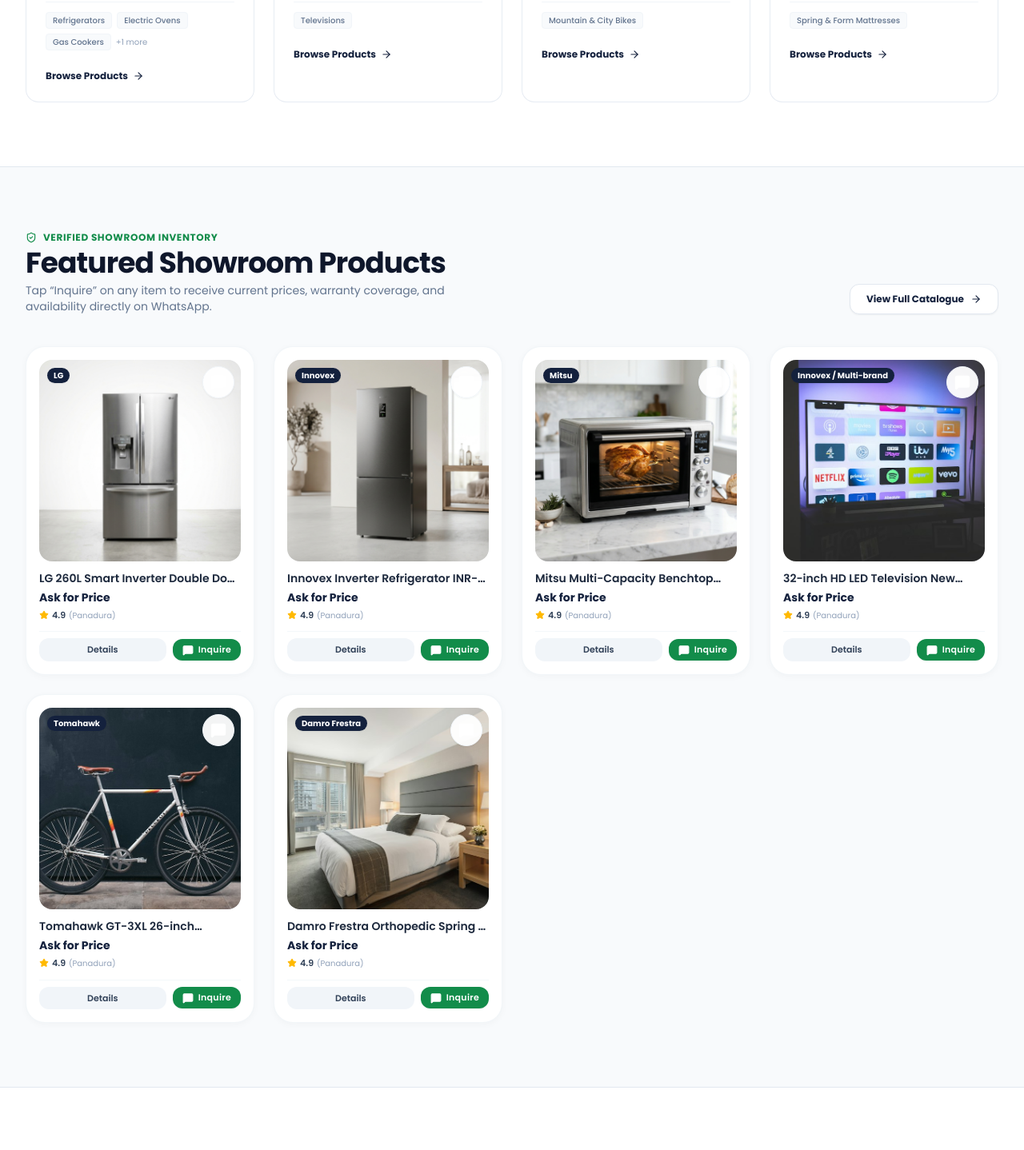
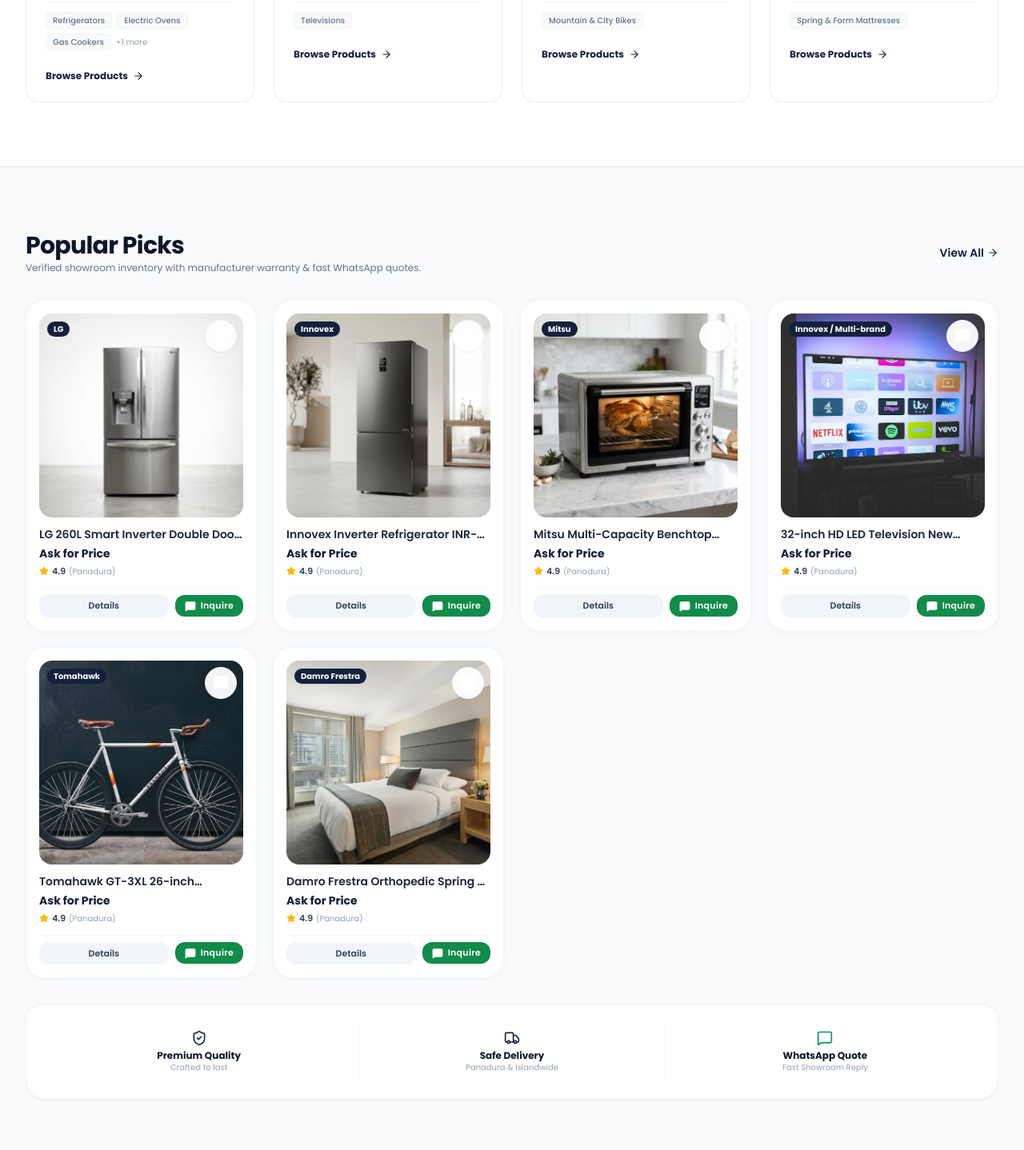
Before and after one commit to bees-arc/priyantha, a Next.js app: page / in a window 1280 px wide. Shown: the part 1330-2768 px from the top of the page at 80% size. Built offline with nearby package versions, Linux system fonts and the light colour scheme.

Commit message:
new ui 2

```diff
--- a/src/app/page.tsx
+++ b/src/app/page.tsx
@@ -245,31 +245,26 @@ export default function HomePage() {
       {/* Featured Products Section */}
       <section className="py-16 sm:py-20 bg-slate-50 border-y border-slate-200">
         <div className="max-w-7xl mx-auto px-4 sm:px-6 lg:px-8">
-          <div className="flex flex-col sm:flex-row justify-between items-start sm:items-end gap-4 mb-10">
+          <div className="flex items-center justify-between gap-4 mb-6 sm:mb-8">
             <div>
-              <div className="flex items-center gap-2 text-xs font-bold text-[#128c4a] tracking-wider uppercase mb-1">
-                <ShieldCheck className="w-3.5 h-3.5" />
-                <span>Verified Showroom Inventory</span>
-              </div>
-              <h2 className="font-serif text-2xl sm:text-3xl lg:text-4xl font-bold text-slate-900 tracking-tight">
-                Featured Showroom Products
+              <h2 className="text-xl sm:text-2xl lg:text-3xl font-bold text-slate-900 tracking-tight">
+                Popular Picks
               </h2>
-              <p className="text-sm text-slate-500 mt-1 max-w-xl">
-                Tap &ldquo;Inquire&rdquo; on any item to receive current prices, warranty coverage,
-                and availability directly on WhatsApp.
+              <p className="text-xs text-slate-500 mt-0.5 hidden sm:block">
+                Verified showroom inventory with manufacturer warranty & fast WhatsApp quotes.
               </p>
             </div>
 
             <Link
               href="/products"
-              className="inline-flex items-center gap-2 px-5 py-2.5 rounded-xl border border-slate-200 bg-white hover:bg-slate-100 text-xs font-bold text-[#14213d] transition-colors shadow-xs"
+              className="inline-flex items-center gap-1 text-xs sm:text-sm font-semibold text-[#14213d] hover:text-[#24375a] transition-colors"
             >
-              <span>View Full Catalogue</span>
+              <span>View All</span>
               <ArrowRight className="w-3.5 h-3.5" />
             </Link>
           </div>
 
-          <div className="grid grid-cols-2 lg:grid-cols-4 gap-4 sm:gap-6">
+          <div className="grid grid-cols-2 lg:grid-cols-4 gap-3 sm:gap-5">
             {featuredProducts.slice(0, 8).map((product) => (
               <ProductCard
                 key={product.id}
@@ -277,6 +272,27 @@ export default function HomePage() {
                 whatsappNumber={settings.whatsappNumber}
               />
             ))}
+          </div>
+
+          {/* Oakory Style 3-Column Trust Bar */}
+          <div className="mt-8 bg-white rounded-3xl border border-slate-100 p-4 sm:p-6 shadow-xs grid grid-cols-3 gap-2 text-center">
+            <div className="flex flex-col items-center justify-center p-1 sm:p-2">
+              <ShieldCheck className="w-5 h-5 text-slate-800 mb-1" />
+              <span className="text-[11px] sm:text-xs font-bold text-slate-900 leading-tight">Premium Quality</span>
+              <span className="text-[9px] sm:text-[10px] text-slate-400">Crafted to last</span>
+            </div>
+
+            <div className="flex flex-col items-center justify-center p-1 sm:p-2 border-x border-slate-100">
+              <Truck className="w-5 h-5 text-slate-800 mb-1" />
+              <span className="text-[11px] sm:text-xs font-bold text-slate-900 leading-tight">Safe Delivery</span>
+              <span className="text-[9px] sm:text-[10px] text-slate-400">Panadura & Islandwide</span>
+            </div>
+
+            <div className="flex flex-col items-center justify-center p-1 sm:p-2">
+              <MessageSquare className="w-5 h-5 text-emerald-600 mb-1" />
+              <span className="text-[11px] sm:text-xs font-bold text-slate-900 leading-tight">WhatsApp Quote</span>
+              <span className="text-[9px] sm:text-[10px] text-slate-400">Fast Showroom Reply</span>
+            </div>
           </div>
         </div>
       </section>
--- a/src/components/Header.tsx
+++ b/src/components/Header.tsx
@@ -42,8 +42,8 @@ export const Header: React.FC<HeaderProps> = ({
 
   return (
     <header className="sticky top-0 z-50 bg-white border-b border-slate-200/80 shadow-xs">
-      {/* Top verified announcement bar */}
-      <div className="bg-[#14213d] text-white text-xs py-2 px-4">
+      {/* Top verified announcement bar (Hidden on mobile) */}
+      <div className="hidden md:block bg-[#14213d] text-white text-xs py-2 px-4">
         <div className="max-w-7xl mx-auto flex flex-col sm:flex-row justify-between items-center gap-2 font-medium">
           <div className="flex items-center gap-2 text-center sm:text-left">
             <MapPin className="w-3.5 h-3.5 text-slate-300 shrink-0 hidden sm:inline" />
@@ -74,9 +74,9 @@ export const Header: React.FC<HeaderProps> = ({
 
       {/* Main navigation container */}
       <div className="max-w-7xl mx-auto px-4 sm:px-6 lg:px-8">
-        <div className="flex items-center justify-between h-20 gap-4">
+        <div className="flex items-center justify-between h-14 md:h-20 gap-3">
           {/* Authentic Brand Wordmark */}
-          <div className="shrink-0 py-2">
+          <div className="shrink-0 py-1">
             <BrandWordmark />
           </div>
 
@@ -127,7 +127,8 @@ export const Header: React.FC<HeaderProps> = ({
           </nav>
 
           {/* Actions: Direct WhatsApp CTA & Mobile Menu Toggle */}
-          <div className="flex items-center gap-3">
+          <div className="flex items-center gap-2 sm:gap-3">
+            {/* Desktop WhatsApp CTA */}
             <a
               href={`https://wa.me/${whatsappNumber}?text=${encodeURIComponent(
                 'Hello Priyantha Trading Agencies! I would like to inquire about products at your Panadura showroom.'
@@ -140,12 +141,26 @@ export const Header: React.FC<HeaderProps> = ({
               <span>Inquire via WhatsApp</span>
             </a>
 
+            {/* Mobile WhatsApp Icon Button (Oakory cart icon equivalent) */}
+            <a
+              href={`https://wa.me/${whatsappNumber}?text=${encodeURIComponent(
+                'Hello Priyantha Trading Agencies! I would like to inquire about products at your Panadura showroom.'
+              )}`}
+              target="_blank"
+              rel="noopener noreferrer"
+              className="sm:hidden relative w-9 h-9 rounded-full bg-emerald-50 text-[#128c4a] flex items-center justify-center border border-emerald-200/80 active:scale-95 transition-transform"
+              aria-label="Direct WhatsApp chat"
+            >
+              <MessageSquare className="w-4 h-4 fill-current" />
+              <span className="absolute -top-0.5 -right-0.5 w-2.5 h-2.5 rounded-full bg-emerald-500 border-2 border-white" />
+            </a>
+
             <button
               onClick={() => setMobileMenuOpen(!mobileMenuOpen)}
               className="p-2 rounded-lg text-slate-700 hover:bg-slate-100 lg:hidden focus:outline-hidden"
               aria-label="Toggle navigation menu"
             >
-              {mobileMenuOpen ? <X className="w-6 h-6" /> : <Menu className="w-6 h-6" />}
+              {mobileMenuOpen ? <X className="w-5 h-5" /> : <Menu className="w-5 h-5" />}
             </button>
           </div>
         </div>
```
